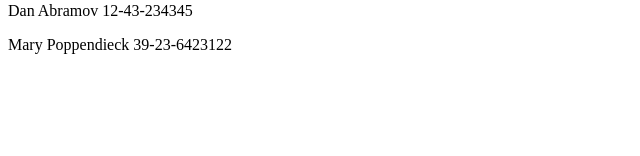
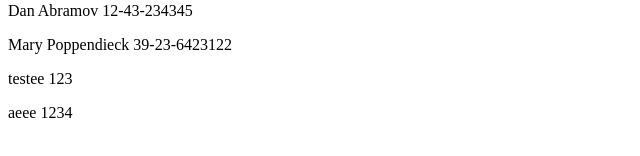
Before and after one commit to vs-machado/fullstack-open, a React (Vite) app in the folder part2/the-phonebook/: page / in a window 1280 px wide. Shown: the part 336-492 px from the top of the page, without its empty margins (0-640 px from the left). Built offline with nearby package versions, Linux system fonts and the light colour scheme; data requests are answered from the project's data file.

Commit message:
exercise 2.12 done

```diff
--- a/part2/the-phonebook/db.json
+++ b/part2/the-phonebook/db.json
@@ -1,5 +1,5 @@
 {
-  "persons":[
+  "persons": [
     {
       "name": "Arto Hellas",
       "number": "040-123456",
@@ -19,6 +19,16 @@
       "name": "Mary Poppendieck",
       "number": "39-23-6423122",
       "id": "4"
+    },
+    {
+      "id": "ecb7",
+      "name": "testee",
+      "number": "123"
+    },
+    {
+      "id": "1297",
+      "name": "aeee",
+      "number": "1234"
     }
   ]
 }
--- a/part2/the-phonebook/src/App.jsx
+++ b/part2/the-phonebook/src/App.jsx
@@ -1,9 +1,8 @@
-import { useState } from 'react'
+import { useState, useEffect } from 'react'
 import Filter from './pages/phonebook/Filter'
 import AddContact from './pages/phonebook/AddContact'
 import ContactList from './pages/phonebook/ContactList'
-import { useEffect } from 'react'
-import axios from 'axios'
+import contactsService from "./services/contacts"
 
 const App = () => {
   const [persons, setPersons] = useState([])
@@ -20,9 +19,14 @@
       return
     }
 
-    const newPerson = { name: newName, number: newNumber, id: persons.length + 1 }
-    setPersons(persons.concat(newPerson))
-    setNewName('')
+    const newPerson = { name: newName, number: newNumber }
+    contactsService
+      .create(newPerson)
+      .then(returnedPerson => {
+        setPersons(persons.concat(returnedPerson))
+        setNewName('')
+        setNewNumber('')
+      })
   }
 
   const handleContactChange = (event) => {
@@ -38,12 +42,13 @@
   }
 
   const contactsToShow = filter === '' ? persons : persons.filter( person => person.name.toLowerCase().includes(filter.toLocaleLowerCase()) )
+  console.log('', contactsToShow)
 
   useEffect(() => {
-    axios
-      .get('http://localhost:3001/persons')
-      .then(response => {
-        setPersons(response.data)
+    contactsService
+      .getAll()
+      .then(persons => {
+        setPersons(persons)
       })
   }, [])
 
--- /dev/null
+++ b/part2/the-phonebook/src/services/contacts.js
@@ -0,0 +1,20 @@
+import axios from "axios"
+
+const baseUrl = 'http://localhost:3001/persons'
+
+const getAll = () => {
+    const request = axios.get(baseUrl)
+    return request.then(response => response.data)
+}
+
+const create = newObject => {
+    const request = axios.post(baseUrl, newObject)
+    return request.then(response => response.data)
+}
+
+const update = (id, newObject) => {
+    const request = axios.put(`${baseUrl}/${id}`, newObject)
+    return request.then(response => response.data)
+}
+
+export default { getAll, create, update }
```
